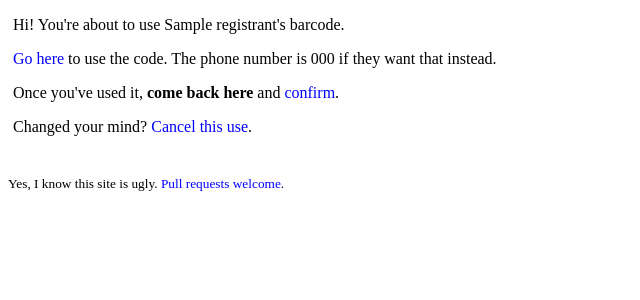
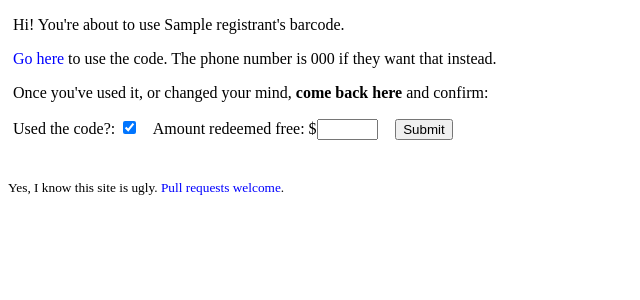
Before and after one commit to djsutherland/chips-with-friends, a Flask app: template chip_friends/templates/use.html in a window 1280 px wide. Shown: the top 300 px of the page, without its empty margins (0-640 px from the left). Run offline with Flask 2, Linux system fonts and the light colour scheme; the template is opened without the code that fills it: values that come from a table or form of the project are taken from there, most other values are stand-ins (such as "Sample title", 1, 10 or a date in 2020).

Commit message:
use a form for handling updates, track redeemed amounts
Closes #5.

```diff
--- /dev/null
+++ b/chip_friends/forms.py
@@ -0,0 +1,11 @@
+from flask_wtf import Form
+from wtforms.fields import BooleanField, DecimalField
+from wtforms.validators import NumberRange, Optional
+
+
+class ConfirmationForm(Form):
+    used = BooleanField(
+        'Used the code?', default='checked', validators=[Optional()])
+    amount_saved = DecimalField(
+        'Amount redeemed free',
+        validators=[Optional(), NumberRange(min=0, max=500)])
--- a/chip_friends/models.py
+++ b/chip_friends/models.py
@@ -85,6 +85,7 @@ class QRUse(BaseModel):
     qr_code = pw.ForeignKeyField(QRCode)
     when = pw.DateTimeField()
     confirmed = pw.BooleanField(null=True, default=None)
+    free_amount = pw.CharField(null=True, default=None)
 
     def __unicode__(self):
         return "{} used {} on {:%m/%d}".format(self.user, self.qr_code, self.when)
--- a/chip_friends/templates/index.html
+++ b/chip_friends/templates/index.html
@@ -8,7 +8,7 @@
     #uses .canceled .date, #uses .canceled .name {
         text-decoration: line-through;
     }
-    #uses .unknown .confirm, #uses .unknown .cancel {
+    #uses .unknown .status, #uses .unknown .update {
         font-weight: bold;
     }
     </style>
@@ -34,8 +34,8 @@
 <tr class="{% if use.confirmed == true %}confirmed{% elif use.confirmed == false %}canceled{% else %}unknown{% endif %}">
 <td class="date">{{ use.when.strftime("%m/%d") }}</td>
 <td class="name">{{ use.qr_code.registrant }}</td>
-<td class="confirm">{% if use.confirmed == true %}✓{% else %}<a href="{{ url_for('use_confirm', use_id=use.id) }}">confirm</a>{% endif %}</td>
-<td class="cancel">{% if use.confirmed == false %}×{% else %}<a href="{{ url_for('use_cancel', use_id=use.id) }}">cancel</a>{% endif %}</td>
+<td class="status">{% if use.confirmed == true %}✓{% elif use.confirmed == false %}×{% else %}???{% endif %}</td>
+<td class="update"><a href="{{ url_for('use', use_id=use.id) }}">change</a></td>
 </tr>
 {% endfor %}
 </tbody>
--- a/chip_friends/templates/use.html
+++ b/chip_friends/templates/use.html
@@ -1,6 +1,21 @@
 {% extends "layout.html" %}
 
 {% block title %}Use a Barcode{% endblock %}
+
+{% block head %}
+{{ super() }}
+<style type="text/css">
+    #used {
+        margin-right: 1em;
+    }
+    #amount_saved {
+        width: 4em;
+    }
+    #submit {
+        margin-left: 1em;
+    }
+</style>
+{% endblock %}
 
 {% block body %}
 
@@ -8,8 +23,23 @@
 
 <p><a href="https://chipotle.com/chiptopia-barcode?barcode={{ use.qr_code.barcode }}">Go here</a> to use the code. The phone number is {{ use.qr_code.phone }} if they want that instead.</p>
 
-<p>Once you've used it, <b>come back here</b> and <a href="{{ url_for('use_confirm', use_id=use.id) }}">confirm</a>.</p>
+<p>Once you've used it, or changed your mind, <b>come back here</b> and confirm:</p>
 
-<p>Changed your mind? <a href="{{ url_for('use_cancel', use_id=use.id) }}">Cancel this use</a>.</p>
+<form action="" method="post">
+{% if form.errors %}
+    <ul class="errors">
+        {% for field_name, field_errors in form.errors|dictsort if field_errors %}
+            {% for error in field_errors %}
+                <li>{{ form[field_name].label }}: {{ error }}</li>
+            {% endfor %}
+        {% endfor %}
+    </ul>
+{% endif %}
+    {{ form.used.label }}: {{ form.used }}
+    {{ form.amount_saved.label }}: ${{ form.amount_saved }}
+    {{ form.csrf_token }}
+    <input id="submit" type="submit" value="Submit" />
+</form>
+
 
 {% endblock %}
--- a/chip_friends/views.py
+++ b/chip_friends/views.py
@@ -7,6 +7,7 @@ from flask_security import login_required
 from peewee import fn, JOIN, SQL
 
 from .app import app
+from .forms import ConfirmationForm
 from .models import User, QRCode, QRUse
 
 
@@ -49,14 +50,23 @@ def pick_barcode():
     return redirect(url_for('use', use_id=qr_use.id))
 
 
-@app.route('/use/<int:use_id>/')
+@app.route('/use/<int:use_id>/',methods=['GET', 'POST'])
 @login_required
 def use(use_id):
     try:
         use = QRUse.get(QRUse.id == use_id)
     except QRUse.DoesNotExist:
         return abort(404)
-    return render_template('use.html', use=use)
+
+    form = ConfirmationForm()
+    if form.validate_on_submit():
+        use.confirmed = form.used.data
+        use.free_amount = form.amount_saved.data if use.confirmed else None
+        use.save()
+
+        view = 'use_confirm' if use.confirmed else 'use_cancel'
+        return redirect(url_for(view, use_id=use_id))
+    return render_template('use.html', use=use, form=form)
 
 
 @app.route('/use/confirm/<int:use_id>/')
@@ -66,9 +76,6 @@ def use_confirm(use_id):
         use = QRUse.get(QRUse.id == use_id)
     except QRUse.DoesNotExist:
         return abort(404)
-
-    use.confirmed = True
-    use.save()
     return render_template('confirm.html', use=use)
 
 
@@ -79,9 +86,6 @@ def use_cancel(use_id):
         use = QRUse.get(QRUse.id == use_id)
     except QRUse.DoesNotExist:
         return abort(404)
-
-    use.confirmed = False
-    use.save()
     return render_template('cancel.html', use=use)
 
 
```
Also changed, not shown: chip_friends/templates/confirm.html (+6 -1 lines).
